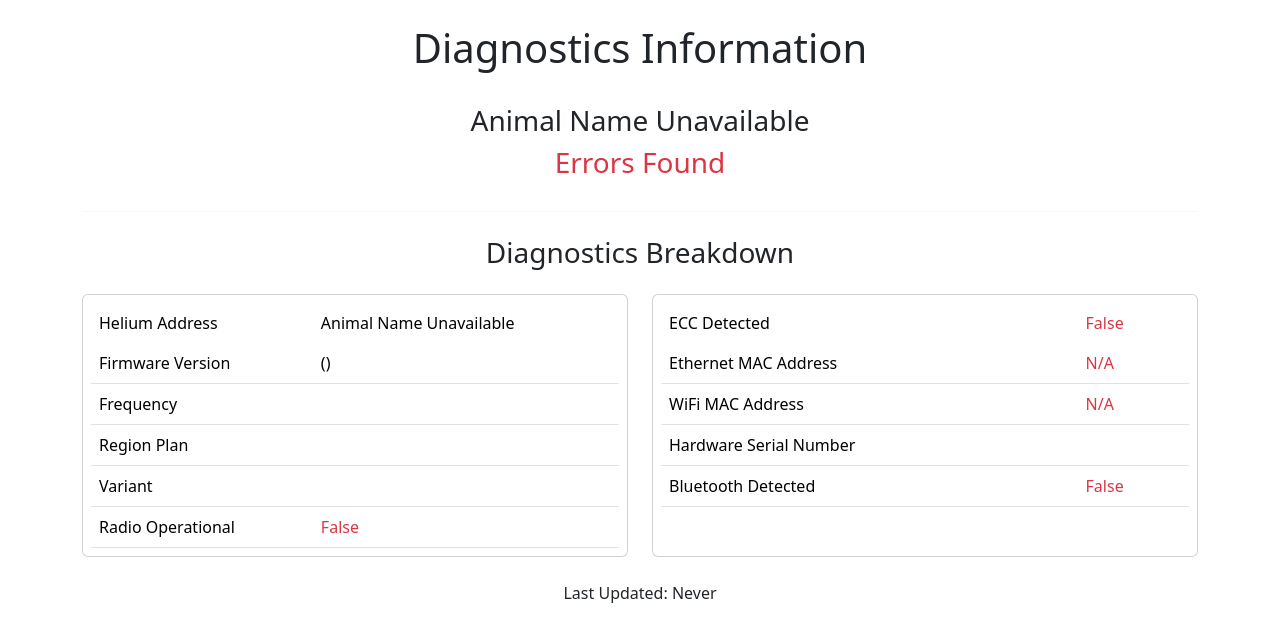
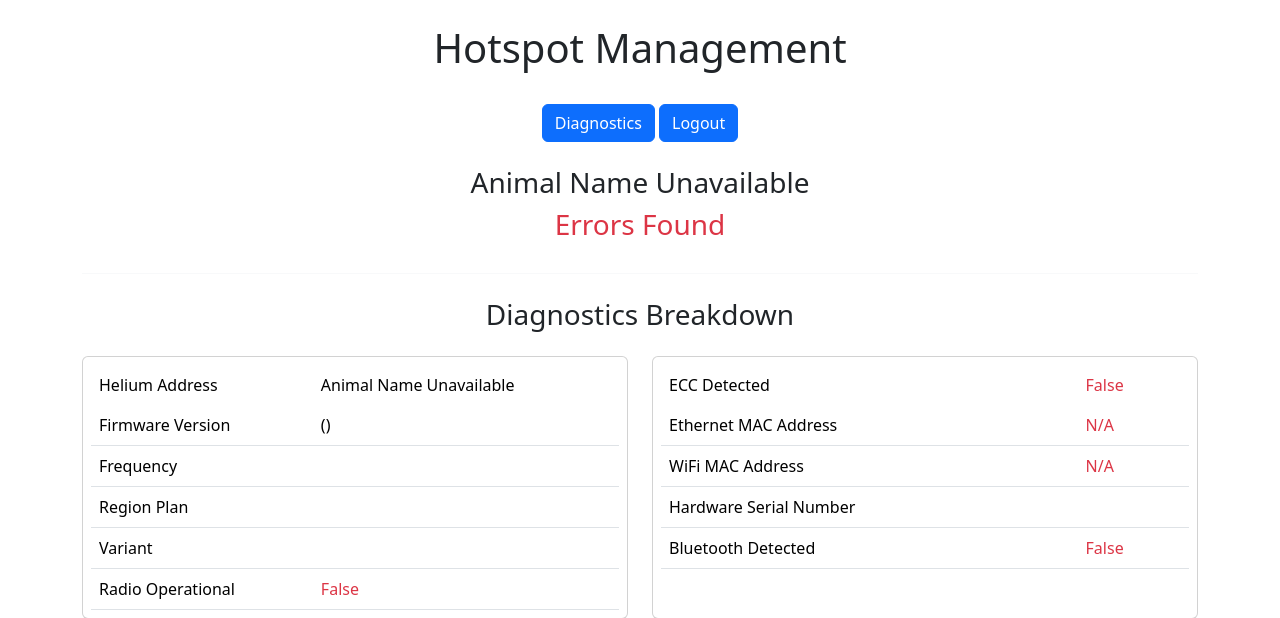
Before and after one commit to NebraLtd/hm-diag, a Flask app: template hw_diag/templates/diagnostics_page_light_miner.html in a window 1280 px wide. Shown: the part 64-682 px from the top of the page. Run offline with Flask 2, Linux system fonts and the light colour scheme; the template is opened without the code that fills it, so the values that code supplies are empty; some libraries are stand-ins or nearby versions.

Commit message:
Fix login error message bug. Add logout button to diag page.

```diff
--- a/hw_diag/templates/diagnostics_page_light_miner.html
+++ b/hw_diag/templates/diagnostics_page_light_miner.html
@@ -4,7 +4,7 @@
   <meta charset="utf-8">
   <meta name="viewport" content="width=device-width, initial-scale=1">
   <meta http-equiv="refresh" content="300">
-  <title>Nebra Hotspot Diagnostics</title>
+  <title>Nebra Hotspot &middot; Diagnostics</title>
   <!-- Bootstrap core CSS -->
   <link href="/static/css/bootstrap.min.css" rel="stylesheet">
   <link rel="shortcut icon" href="/static/images/favicon.ico">
@@ -21,13 +21,21 @@
 
       {% if diagnostics.error %}
         <div class="text-center pb-4 mb-4 border-bottom border-light">
-          <h1>Diagnostics Information</h1>
+          <h1>Hotspot Management</h1>
+          <br />
+          <a href="/" class="btn btn-primary">Diagnostics</a>
+          <a href="/logout" class="btn btn-primary">Logout</a>
+          <br />
           <br />
           <h3>{{ diagnostics.error }}</h3>
         </div>
       {% else %}
         <div class="text-center pb-4 mb-4 border-bottom border-light">
-            <h1>Diagnostics Information</h1>
+            <h1>Hotspot Management</h1>
+            <br />
+            <a href="/" class="btn btn-primary">Diagnostics</a>
+            <a href="/logout" class="btn btn-primary">Logout</a>
+            <br />
             <br />
             <h3>
               {% if not diagnostics.AN %}
```
Also changed, not shown: hw_diag/templates/login_form.html (+4 -5 lines).
